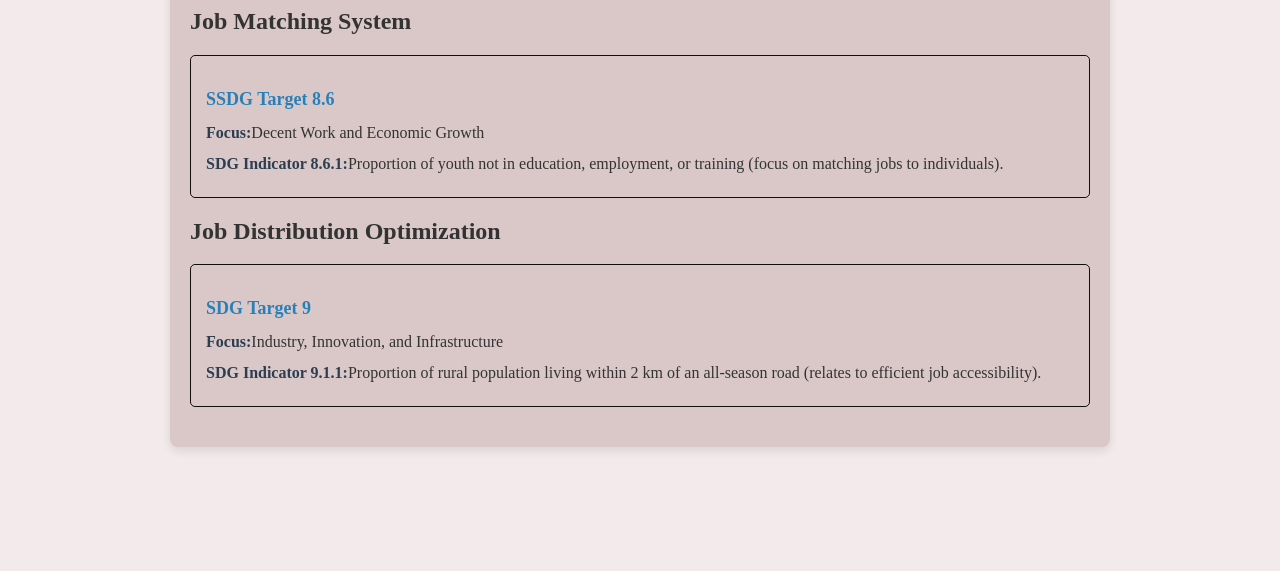
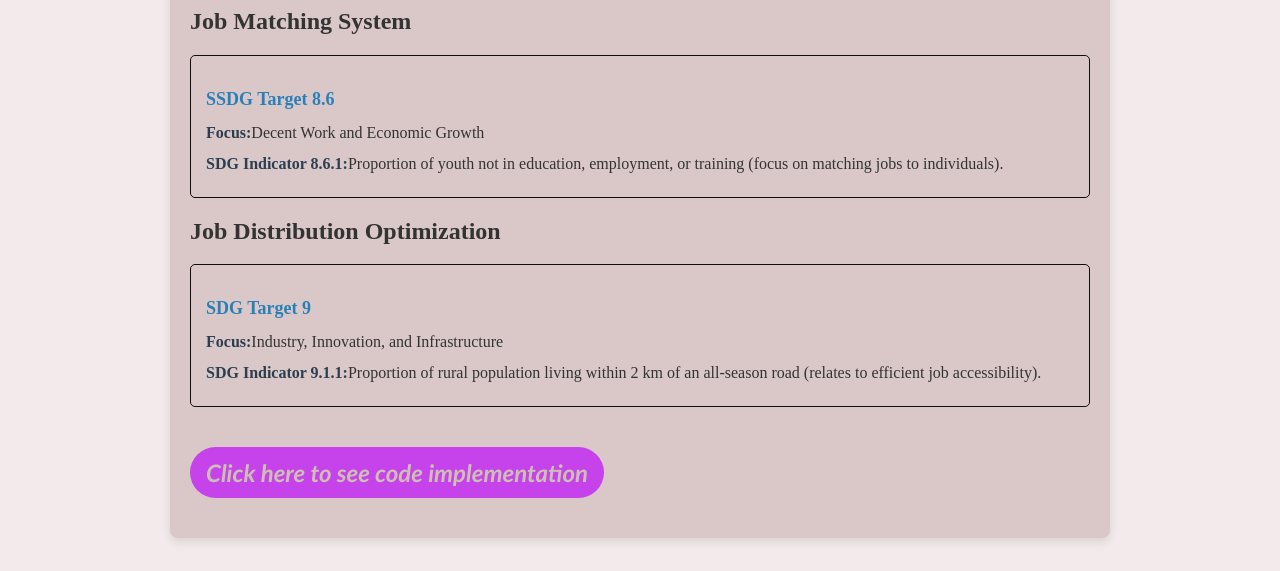
Before and after one commit to 01fe23bcs189/Aishwarya.github.io, a plain HTML site: page blocks/businesscases/Aishwarya.html in a window 1280 px wide. Shown: the part 229-800 px from the top of the page. Drawn offline with Linux system fonts and the light colour scheme.

Commit message:
Update Aishwarya.html

```diff
--- a/blocks/businesscases/Aishwarya.html
+++ b/blocks/businesscases/Aishwarya.html
@@ -201,6 +201,6 @@
         <p><strong>SDG Indicator 9.1.1:</strong>Proportion of rural population living within 2 km of an all-season road (relates to efficient job accessibility).</p>
       </div>
     </div>
-
+    <a class="code" style="color: #cdc0b3;" href="../businesscases/Aishwaryacode.cpp"><h2 class="code">Click here to see code implementation</h2></a>
 </body>
 </html>
```
